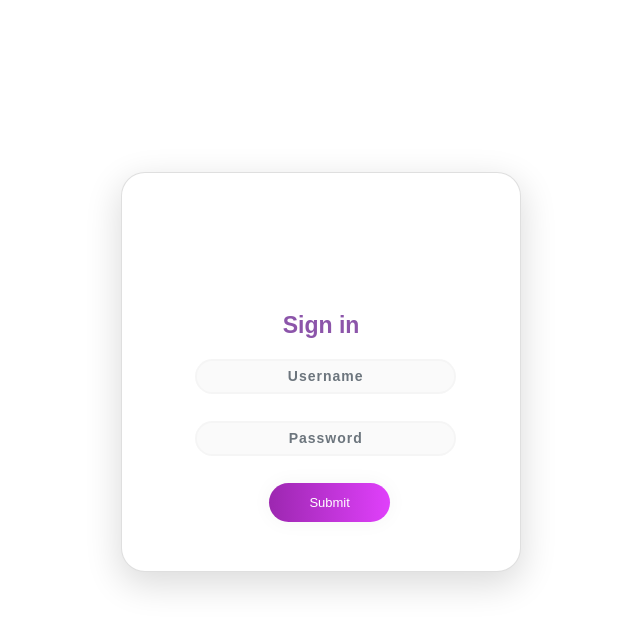
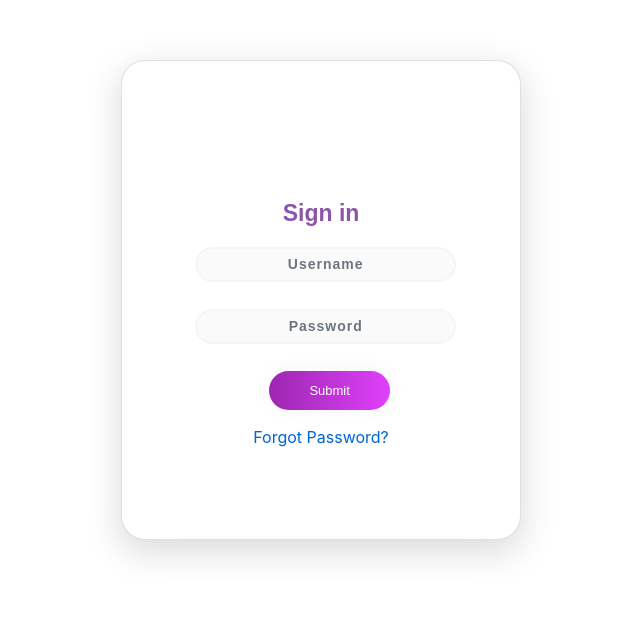
Before and after one commit to anoopsimon/practice-website, a React (Create React App) app: page /login in a window 1280 px wide. Shown: the part 162-792 px from the top of the page, without its empty margins (319-959 px from the left). Built offline with nearby package versions, Linux system fonts and the light colour scheme.

Commit message:
updated loader styling

```diff
--- a/src/components/Login.js
+++ b/src/components/Login.js
@@ -94,6 +94,8 @@ class Login extends Component {
                     Submit
                   </Button>
                 </Form>
+                <p className="forgot" align="center"><a aria-label="forgot password" href="/">Forgot Password?</a></p>
+
               </Card>
             </Col>
           </Row>
--- a/src/custom.css
+++ b/src/custom.css
@@ -58,16 +58,23 @@ html {
 .loginForm
 {
   border-radius: 5%;
-  height:450px;
+  height:480px;
   padding: 5%;
   padding-top: 25%;
   padding-bottom: 25%;
   background-color: #FFFFFF;
   width: 400px;
-  height: 400px;
-  margin: 7em auto;
+  margin: auto;
   border-radius: 1.5em;
   box-shadow: 0px 11px 35px 2px rgba(0, 0, 0, 0.14);
+}
+
+.loader
+{
+  position: absolute;
+   color: White;
+  top: 50%;
+  left: 45%;
 }
 
 .submit {
@@ -112,3 +119,9 @@ html {
   margin-bottom: 27px;
   font-family: 'Ubuntu', sans-serif;
   }
+
+  .forgot {
+    text-shadow: 0px 0px 3px rgba(117, 117, 117, 0.12);
+    color: #E1BEE7;
+    padding-top: 15px;
+}
```
